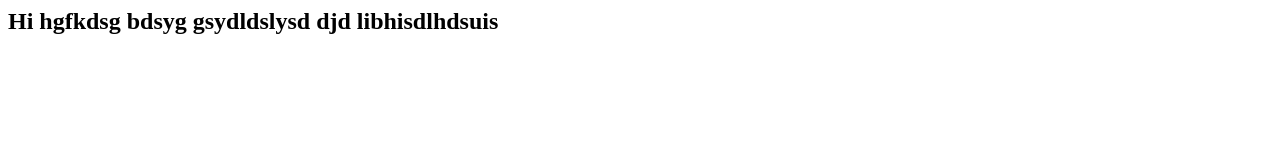
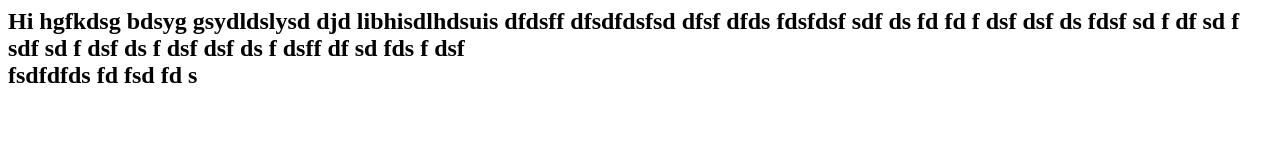
Before and after one commit to ravigugugu/indextest, a plain HTML site: page index.html in a window 1280 px wide. Drawn offline with Linux system fonts and the light colour scheme.

Commit message:
Update index.html

```diff
--- a/index.html
+++ b/index.html
@@ -3,6 +3,47 @@
 <h2>
 Hi hgfkdsg bdsyg gsydldslysd
 djd libhisdlhdsuis
+  dfdsff
+  dfsdfdsfsd
+  dfsf
+  dfds
+  fdsfdsf
+  sdf
+  ds
+  fd
+  fd
+  f
+  dsf
+  dsf
+  ds
+  fdsf
+  sd
+  f
+  df
+  sd
+  f
+  sdf
+  sd
+  f
+  dsf
+  ds
+  f
+  dsf
+  dsf
+  ds
+  f
+  dsff
+  df
+  sd
+  fds
+  f
+  dsf
+  </br>
+  fsdfdfds
+  fd
+  fsd
+  fd
+  s
 </h2>
 </head>
 </html>
```
